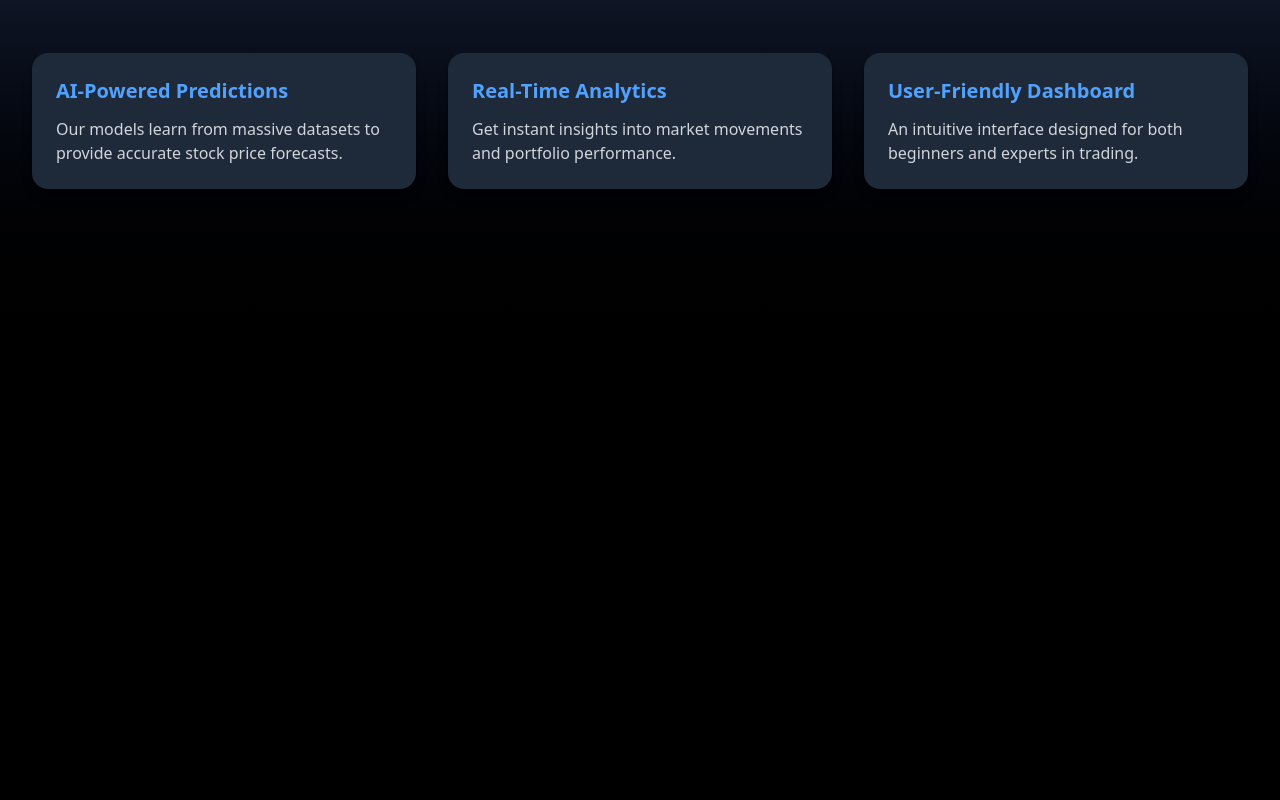
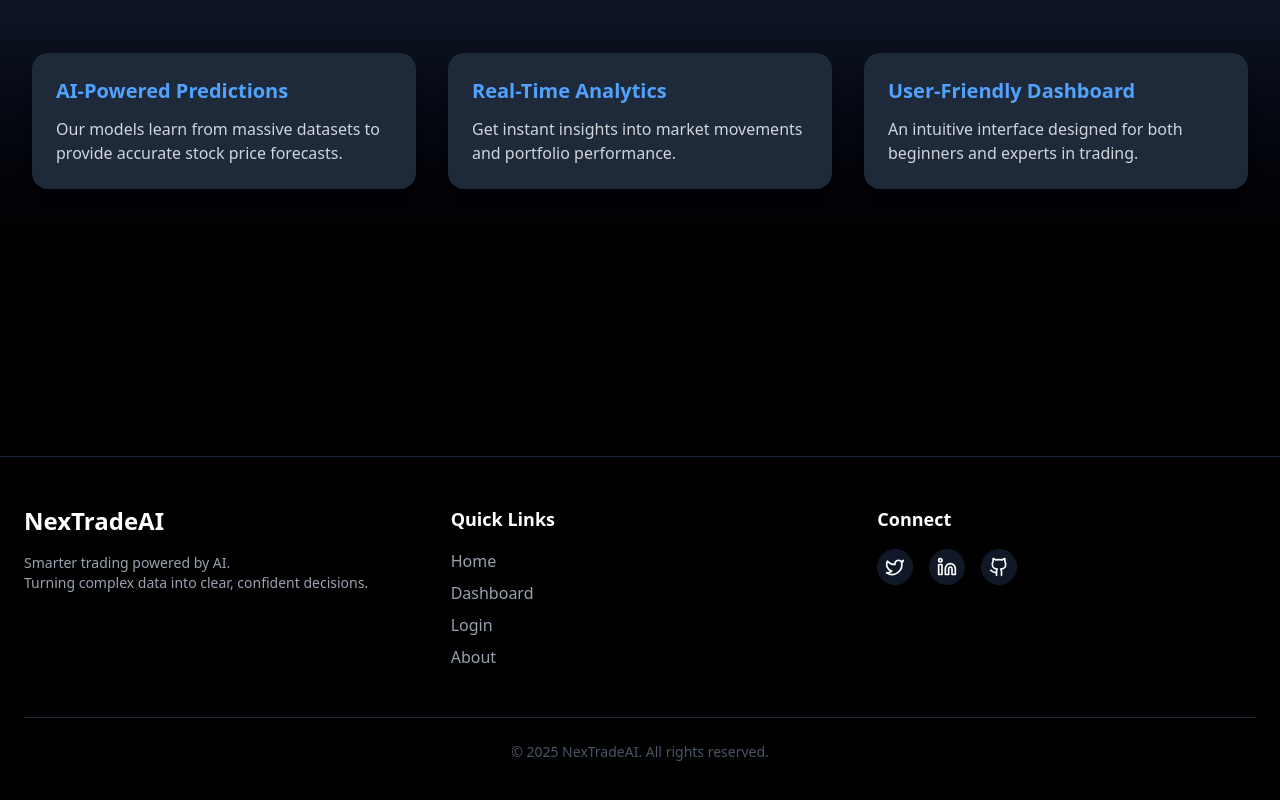
Before and after one commit to arnav829/NexTrade-AI, a React (Vite) app in the folder TradeAI/: page /about in a window 1280 px wide. Shown: the part 568-1368 px from the top of the page. Before the commit the page ends 944 px from the top, so only its background shows below. Built offline with nearby package versions, Linux system fonts and the light colour scheme; no server answers.

Commit message:
Adding footer to the about page

```diff
--- a/TradeAI/src/components/About.jsx
+++ b/TradeAI/src/components/About.jsx
@@ -1,5 +1,5 @@
 import { useState, useEffect } from "react";
-import { ArrowUp } from "lucide-react";
+import { ArrowUp, Twitter, Linkedin, Github } from "lucide-react";
 
 const About = () => {
   const [showButton, setShowButton] = useState(false);
@@ -26,6 +26,7 @@ const About = () => {
   };
 
   return (
+    <>
       <div className="min-h-screen bg-gradient-to-b from-black via-gray-900 to-black text-white flex flex-col items-center justify-center px-8 py-16 relative">
         <h1 className="text-4xl md:text-5xl font-extrabold mb-8 text-blue-400">
           About <span className="text-white">Nextrade AI</span>
@@ -76,6 +77,77 @@ const About = () => {
           </button>
         )}
       </div>
+
+      {/* Footer Section */}
+      <footer className="bg-black text-gray-400 py-12 px-6 mt-20 border-t border-gray-800">
+        <div className="max-w-7xl mx-auto grid md:grid-cols-3 gap-12">
+          {/* Brand Section */}
+          <div>
+            <h2 className="text-white text-2xl font-bold mb-4">NexTradeAI</h2>
+            <p className="text-sm">
+              Smarter trading powered by AI. <br />
+              Turning complex data into clear, confident decisions.
+            </p>
+          </div>
+
+          {/* Quick Links */}
+          <div>
+            <h3 className="text-white text-lg font-semibold mb-4">Quick Links</h3>
+            <ul className="space-y-2">
+              <li>
+                <a href="/" className="hover:text-blue-500 transition">
+                  Home
+                </a>
+              </li>
+              <li>
+                <a href="/Dashboard" className="hover:text-blue-500 transition">
+                  Dashboard
+                </a>
+              </li>
+              <li>
+                <a href="/login" className="hover:text-blue-500 transition">
+                  Login
+                </a>
+              </li>
+              <li>
+                <a href="/about" className="hover:text-blue-500 transition">
+                  About
+                </a>
+              </li>
+            </ul>
+          </div>
+
+          {/* Social Links */}
+          <div className="flex flex-col">
+            <h3 className="text-white text-lg font-semibold mb-4">Connect</h3>
+            <div className="flex space-x-4">
+              <a
+                href="#"
+                className="p-2 rounded-full bg-gray-900 hover:bg-blue-600 transition"
+              >
+                <Twitter className="w-5 h-5 text-white" />
+              </a>
+              <a
+                href="#"
+                className="p-2 rounded-full bg-gray-900 hover:bg-blue-600 transition"
+              >
+                <Linkedin className="w-5 h-5 text-white" />
+              </a>
+              <a
+                href="#"
+                className="p-2 rounded-full bg-gray-900 hover:bg-blue-600 transition"
+              >
+                <Github className="w-5 h-5 text-white" />
+              </a>
+            </div>
+          </div>
+        </div>
+
+        <div className="text-center text-gray-600 text-sm mt-12 border-t border-gray-800 pt-6">
+          © {new Date().getFullYear()} NexTradeAI. All rights reserved.
+        </div>
+      </footer>
+    </>
   );
 };
 
```
Lines whose indentation alone changed are shown as unchanged.
